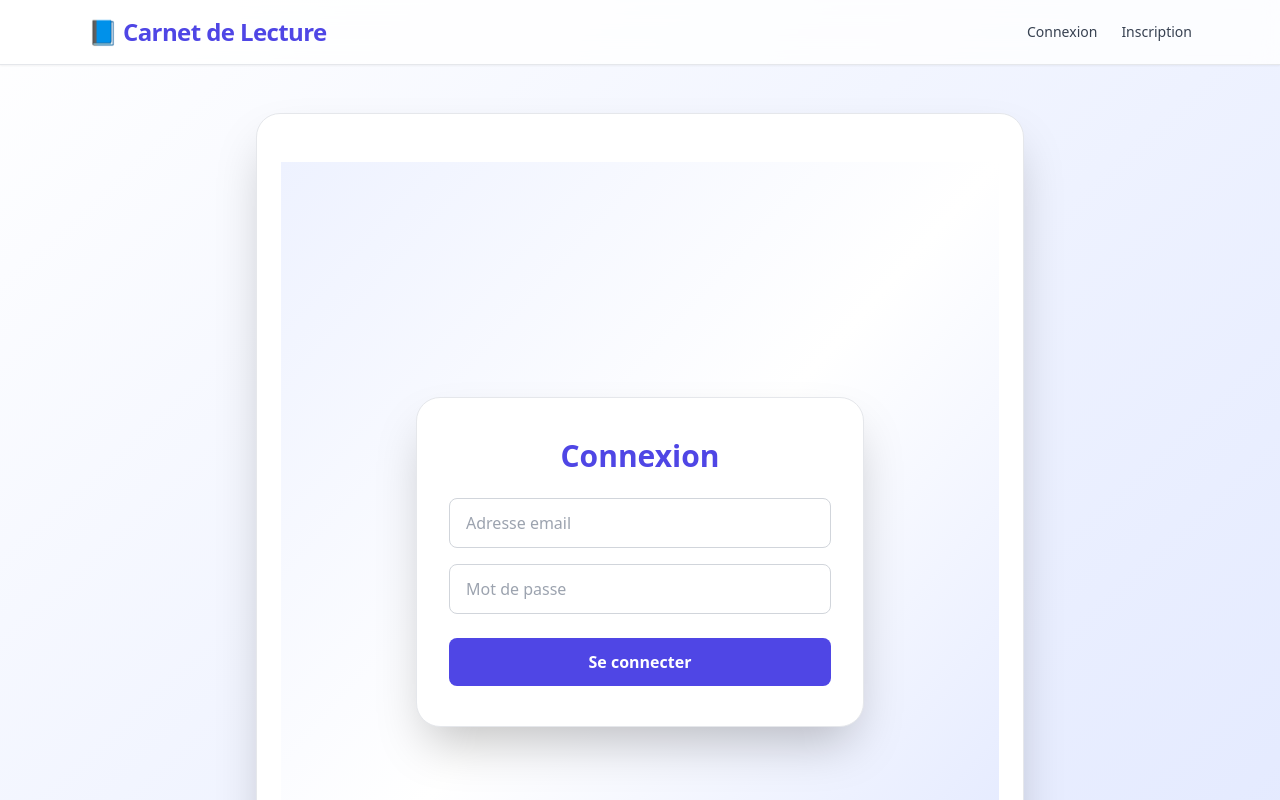
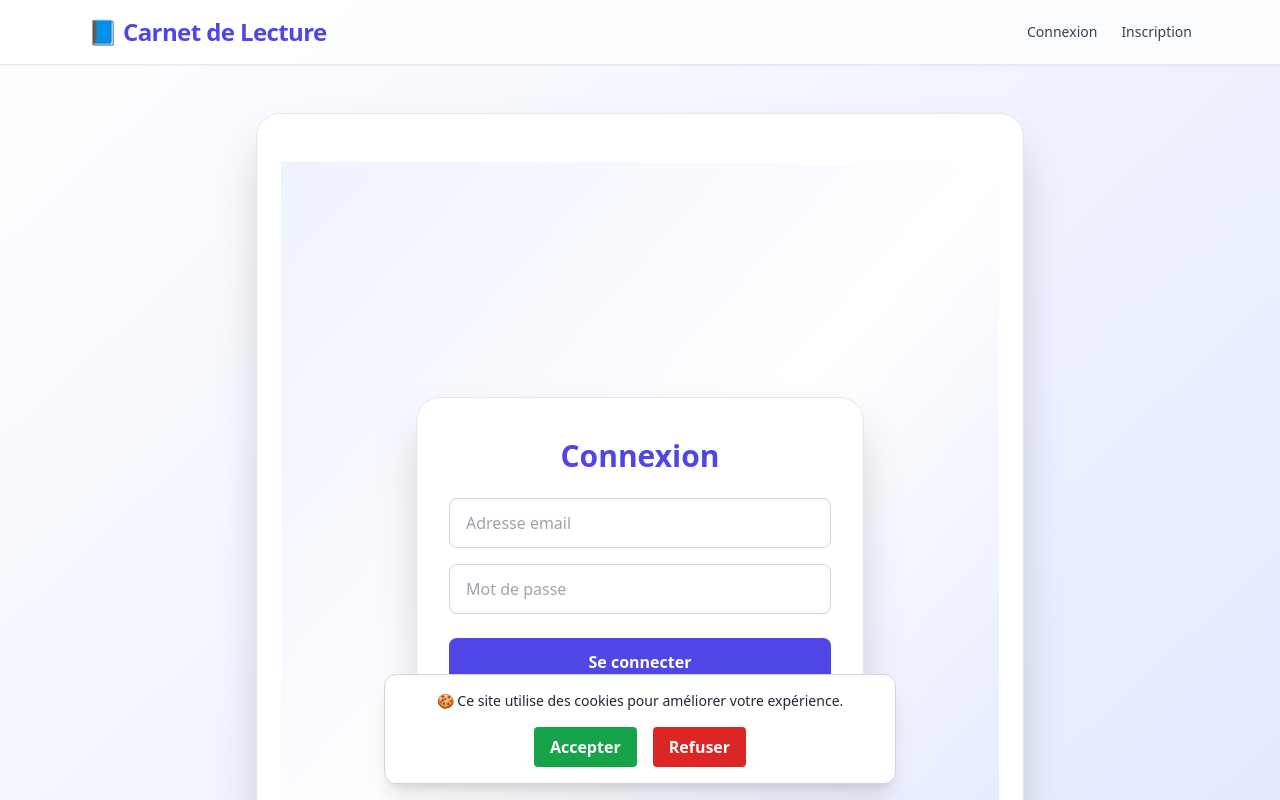
Before and after one commit to ATN35/Carnet-Lecture-Personnel, a Next.js app in the folder frontend/: page /login in a window 1280 px wide. Shown: the top 800 px of the page. Built offline with nearby package versions, Linux system fonts and the light colour scheme; no server answers.

Commit message:
feat: add GDPR-compliant cookie consent banner to layout

```diff
--- /dev/null
+++ b/frontend/app/components/CookieBanner.tsx
@@ -0,0 +1,41 @@
+'use client';
+
+import { useEffect, useState } from 'react';
+
+export default function CookieBanner() {
+  const [visible, setVisible] = useState(false);
+
+  useEffect(() => {
+    const consent = localStorage.getItem('cookie-consent');
+    if (!consent) setVisible(true);
+  }, []);
+
+  const handleConsent = (value: 'accepted' | 'refused') => {
+    localStorage.setItem('cookie-consent', value);
+    setVisible(false);
+  };
+
+  if (!visible) return null;
+
+  return (
+    <div className="fixed bottom-4 left-1/2 -translate-x-1/2 z-50 max-w-lg w-full bg-white border border-gray-300 shadow-xl rounded-xl p-4">
+      <p className="text-sm text-gray-800 mb-4 text-center">
+        🍪 Ce site utilise des cookies pour améliorer votre expérience.
+      </p>
+      <div className="flex justify-center gap-4">
+        <button
+          onClick={() => handleConsent('accepted')}
+          className="bg-green-600 hover:bg-green-700 text-white px-4 py-2 rounded font-semibold"
+        >
+          Accepter
+        </button>
+        <button
+          onClick={() => handleConsent('refused')}
+          className="bg-red-600 hover:bg-red-700 text-white px-4 py-2 rounded font-semibold"
+        >
+          Refuser
+        </button>
+      </div>
+    </div>
+  );
+}
--- a/frontend/app/layout.tsx
+++ b/frontend/app/layout.tsx
@@ -2,13 +2,17 @@ import './globals.css';
 import Link from 'next/link';
 import { cookies } from 'next/headers';
 import { ReactNode } from 'react';
+import CookieBanner from './components/CookieBanner';
 
 type RootLayoutProps = { children: ReactNode };
 
 const Nav = ({ isAuthenticated }: { isAuthenticated: boolean }) => (
   <header className="sticky top-0 z-50 bg-white/80 dark:bg-gray-900/90 backdrop-blur-md border-b border-gray-200 dark:border-gray-700 shadow-sm">
     <nav className="max-w-6xl mx-auto px-6 py-4 flex items-center justify-between">
-      <Link href="/" className="text-2xl font-bold tracking-tight text-indigo-600 dark:text-indigo-400 hover:opacity-80 transition">
+      <Link
+        href="/"
+        className="text-2xl font-bold tracking-tight text-indigo-600 dark:text-indigo-400 hover:opacity-80 transition"
+      >
         📘 Carnet de Lecture
       </Link>
       <ul className="flex gap-6 text-sm font-medium text-gray-700 dark:text-gray-200">
@@ -49,6 +53,7 @@ export default async function RootLayout({ children }: RootLayoutProps) {
         <main className="flex-1 max-w-3xl w-full mx-auto px-6 py-12 mt-12 bg-white dark:bg-gray-800 border border-gray-200 dark:border-gray-700 shadow-2xl rounded-3xl">
           {children}
         </main>
+        <CookieBanner />
         <Footer />
       </body>
     </html>
```
Also changed, not shown: 1 other file (tests, documents, lock files or other folders).
